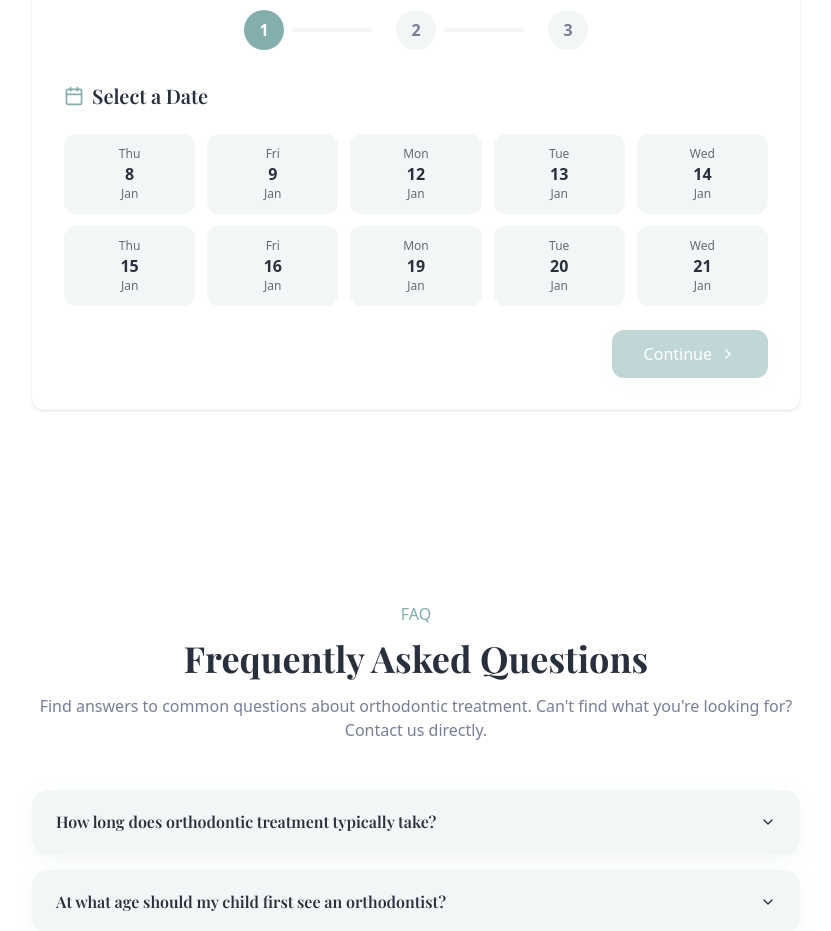
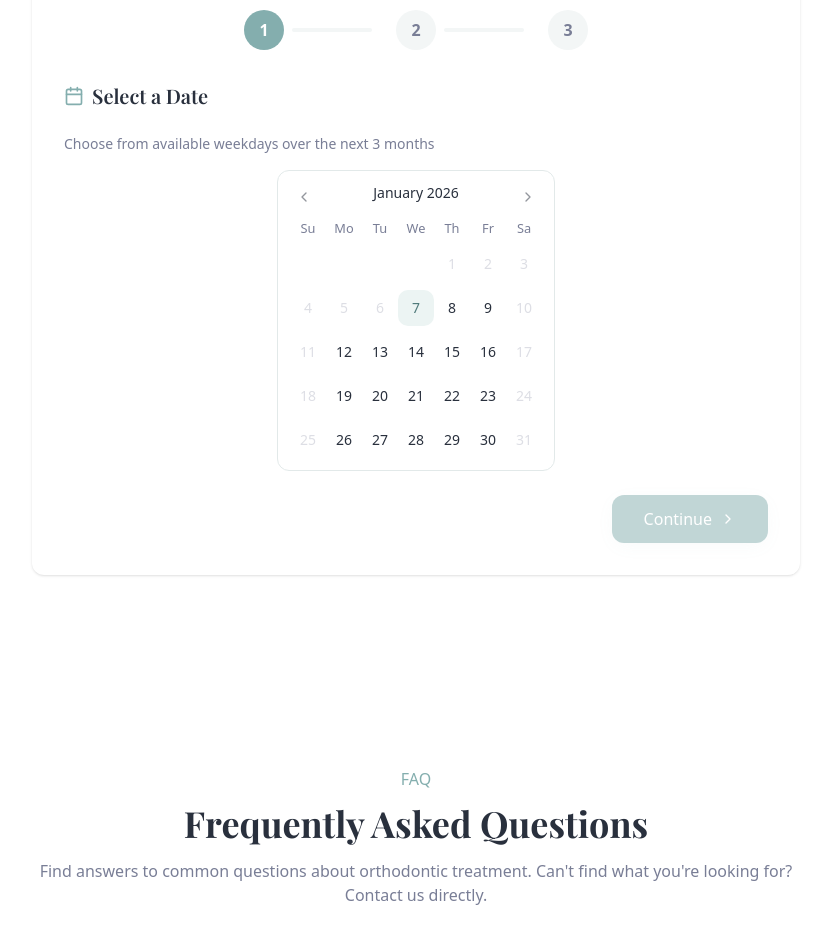
Before and after one commit to Azania-Mokhampane/three-rivers-orthodontics, a Next.js app: page / in a window 1280 px wide. Shown: the part 5400-6331 px from the top of the page, without its empty margins (224-1055 px from the left). Built offline with nearby package versions, Linux system fonts and the light colour scheme; a web font is replaced by a local one.

Commit message:
feat: integrate custom calendar component with date constraints and improved date selection

```diff
--- a/package.json
+++ b/package.json
@@ -15,11 +15,13 @@
     "@radix-ui/react-slot": "^1.2.4",
     "class-variance-authority": "^0.7.1",
     "clsx": "^2.1.1",
+    "date-fns": "^4.1.0",
     "framer-motion": "^12.26.2",
     "lucide-react": "^0.562.0",
     "next": "16.1.1",
     "next-themes": "^0.4.6",
     "react": "19.2.3",
+    "react-day-picker": "^9.13.0",
     "react-dom": "19.2.3",
     "react-icons": "^5.5.0",
     "sonner": "^2.0.7",
--- a/src/app/components/Booking.tsx
+++ b/src/app/components/Booking.tsx
@@ -5,7 +5,7 @@
 import { Label } from "@/components/ui/label";
 import { Textarea } from "@/components/ui/textarea";
 import {
-  Calendar,
+  Calendar as CalendarIcon,
   Clock,
   CheckCircle,
   ChevronLeft,
@@ -15,6 +15,8 @@
   ExternalLink,
 } from "lucide-react";
 import { toast } from "sonner";
+import { addMonths, isBefore, isWeekend, startOfDay } from "date-fns";
+import { Calendar } from "@/components/ui/calendar";
 
 // WhatsApp number for Three Rivers Orthodontics
 const WHATSAPP_NUMBER = "27615830624";
@@ -32,26 +34,14 @@
     message: "",
   });
 
-  // Generate available dates (next 30 days, excluding weekends)
-  const getAvailableDates = () => {
-    const dates: Date[] = [];
-    const today = new Date();
+  // Calendar date constraints - 3 months from today, excluding weekends
+  const today = startOfDay(new Date());
+  const threeMonthsFromNow = addMonths(today, 3);
 
-    for (let i = 1; i <= 30; i++) {
-      const date = new Date(today);
-      date.setDate(today.getDate() + i);
-      const dayOfWeek = date.getDay();
-
-      // Exclude Saturday (6) and Sunday (0)
-      if (dayOfWeek !== 0 && dayOfWeek !== 6) {
-        dates.push(date);
-      }
-    }
-
-    return dates;
+  // Disable weekends and past dates
+  const isDateDisabled = (date: Date) => {
+    return isWeekend(date) || isBefore(date, today);
   };
-
-  const availableDates = getAvailableDates();
 
   // Time slots (8 AM - 4:30 PM)
   const timeSlots = [
@@ -214,7 +204,7 @@
                 size="lg"
                 className="gap-2 shrink-0"
               >
-                <Calendar className="w-5 h-5" />
+                <CalendarIcon className="w-5 h-5" />
                 Book Online
                 <ExternalLink className="w-4 h-4" />
               </Button>
@@ -262,32 +252,34 @@
             {step === 1 && (
               <div className="animate-fade-in">
                 <div className="flex items-center gap-2 mb-6">
-                  <Calendar className="w-5 h-5 text-primary" />
+                  <CalendarIcon className="w-5 h-5 text-primary" />
                   <h3 className="font-display text-xl font-semibold">
                     Select a Date
                   </h3>
                 </div>
+                <p className="text-sm text-muted-foreground mb-4">
+                  Choose from available weekdays over the next 3 months
+                </p>
 
-                <div className="grid grid-cols-3 sm:grid-cols-4 md:grid-cols-5 gap-3 mb-6">
-                  {availableDates.slice(0, 10).map((date) => (
-                    <button
-                      key={date.toISOString()}
-                      onClick={() => setSelectedDate(date)}
-                      className={`p-3 rounded-lg text-center transition-all duration-200 ${
-                        selectedDate?.toDateString() === date.toDateString()
-                          ? "bg-primary text-primary-foreground shadow-soft"
-                          : "bg-muted hover:bg-accent text-foreground"
-                      }`}
-                    >
-                      <p className="text-xs opacity-70">
-                        {date.toLocaleDateString("en-ZA", { weekday: "short" })}
-                      </p>
-                      <p className="font-semibold">{date.getDate()}</p>
-                      <p className="text-xs opacity-70">
-                        {date.toLocaleDateString("en-ZA", { month: "short" })}
-                      </p>
-                    </button>
-                  ))}
+                <div className="flex justify-center mb-6">
+                  <Calendar
+                    mode="single"
+                    selected={selectedDate || undefined}
+                    onSelect={(date) => setSelectedDate(date || null)}
+                    disabled={isDateDisabled}
+                    startMonth={today}
+                    endMonth={threeMonthsFromNow}
+                    numberOfMonths={1}
+                    className="rounded-lg border border-border bg-card p-3 pointer-events-auto"
+                    classNames={{
+                      button_next:
+                        "cursor-pointer h-7 w-7 bg-transparent p-0 opacity-50 hover:opacity-100 inline-flex items-center justify-center rounded-md hover:bg-accent",
+                      button_previous:
+                        "cursor-pointer h-7 w-7 bg-transparent p-0 opacity-50 hover:opacity-100 inline-flex items-center justify-center rounded-md hover:bg-accent",
+
+                      day: "h-9 w-9 p-0 font-normal inline-flex items-center justify-center rounded-md hover:bg-accent hover:text-accent-foreground transition-colors",
+                    }}
+                  />
                 </div>
 
                 <div className="flex justify-end">
--- /dev/null
+++ b/src/components/ui/calendar.tsx
@@ -0,0 +1,211 @@
+import * as React from "react";
+import {
+  ChevronDownIcon,
+  ChevronLeftIcon,
+  ChevronRightIcon,
+} from "lucide-react";
+import { DayButton, DayPicker, getDefaultClassNames } from "react-day-picker";
+
+import { cn } from "@/lib/utils";
+import { Button, buttonVariants } from "@/components/ui/button";
+
+function Calendar({
+  className,
+  classNames,
+  showOutsideDays = true,
+  captionLayout = "label",
+  buttonVariant = "ghost",
+  formatters,
+  components,
+  ...props
+}: React.ComponentProps<typeof DayPicker> & {
+  buttonVariant?: React.ComponentProps<typeof Button>["variant"];
+}) {
+  const defaultClassNames = getDefaultClassNames();
+
+  return (
+    <DayPicker
+      showOutsideDays={showOutsideDays}
+      className={cn(
+        "bg-background group/calendar p-3 [--cell-size:2rem] in-data-[slot=card-content]:bg-transparent in-data-[slot=popover-content]:bg-transparent",
+        String.raw`rtl:**:[.rdp-button\_next>svg]:rotate-180`,
+        String.raw`rtl:**:[.rdp-button\_previous>svg]:rotate-180`,
+        className
+      )}
+      captionLayout={captionLayout}
+      formatters={{
+        formatMonthDropdown: (date) =>
+          date.toLocaleString("default", { month: "short" }),
+        ...formatters,
+      }}
+      classNames={{
+        root: cn("w-fit", defaultClassNames.root),
+        months: cn(
+          "relative flex flex-col gap-4 md:flex-row",
+          defaultClassNames.months
+        ),
+        month: cn("flex w-full flex-col gap-4", defaultClassNames.month),
+        nav: cn(
+          "absolute inset-x-0 top-0 flex w-full items-center justify-between gap-1",
+          defaultClassNames.nav
+        ),
+        button_previous: cn(
+          buttonVariants({ variant: buttonVariant }),
+          "h-[--cell-size] w-[--cell-size] select-none p-0 aria-disabled:opacity-50",
+          defaultClassNames.button_previous
+        ),
+        button_next: cn(
+          buttonVariants({ variant: buttonVariant }),
+          "h-[--cell-size] w-[--cell-size] select-none p-0 aria-disabled:opacity-50",
+          defaultClassNames.button_next
+        ),
+        month_caption: cn(
+          "flex h-[--cell-size] w-full items-center justify-center px-[--cell-size]",
+          defaultClassNames.month_caption
+        ),
+        dropdowns: cn(
+          "flex h-[--cell-size] w-full items-center justify-center gap-1.5 text-sm font-medium",
+          defaultClassNames.dropdowns
+        ),
+        dropdown_root: cn(
+          "has-focus:border-ring border-input shadow-xs has-focus:ring-ring/50 has-focus:ring-[3px] relative rounded-md border",
+          defaultClassNames.dropdown_root
+        ),
+        dropdown: cn(
+          "bg-popover absolute inset-0 opacity-0",
+          defaultClassNames.dropdown
+        ),
+        caption_label: cn(
+          "select-none font-medium",
+          captionLayout === "label"
+            ? "text-sm"
+            : "[&>svg]:text-muted-foreground flex h-8 items-center gap-1 rounded-md pl-2 pr-1 text-sm [&>svg]:size-3.5",
+          defaultClassNames.caption_label
+        ),
+        table: "w-full border-collapse",
+        weekdays: cn("flex", defaultClassNames.weekdays),
+        weekday: cn(
+          "text-muted-foreground flex-1 select-none rounded-md text-[0.8rem] font-normal",
+          defaultClassNames.weekday
+        ),
+        week: cn("mt-2 flex w-full", defaultClassNames.week),
+        week_number_header: cn(
+          "w-[--cell-size] select-none",
+          defaultClassNames.week_number_header
+        ),
+        week_number: cn(
+          "text-muted-foreground select-none text-[0.8rem]",
+          defaultClassNames.week_number
+        ),
+        day: cn(
+          "group/day relative aspect-square h-full w-full select-none p-0 text-center [&:first-child[data-selected=true]_button]:rounded-l-md [&:last-child[data-selected=true]_button]:rounded-r-md",
+          defaultClassNames.day
+        ),
+        range_start: cn(
+          "bg-accent rounded-l-md",
+          defaultClassNames.range_start
+        ),
+        range_middle: cn("rounded-none", defaultClassNames.range_middle),
+        range_end: cn("bg-accent rounded-r-md", defaultClassNames.range_end),
+        today: cn(
+          "bg-accent text-accent-foreground rounded-md data-[selected=true]:rounded-none",
+          defaultClassNames.today
+        ),
+        outside: cn(
+          "text-muted-foreground aria-selected:text-muted-foreground",
+          defaultClassNames.outside
+        ),
+        disabled: cn(
+          "text-muted-foreground opacity-50",
+          defaultClassNames.disabled
+        ),
+        hidden: cn("invisible", defaultClassNames.hidden),
+        ...classNames,
+      }}
+      components={{
+        Root: ({ className, rootRef, ...props }) => {
+          return (
+            <div
+              data-slot="calendar"
+              ref={rootRef}
+              className={cn(className)}
+              {...props}
+            />
+          );
+        },
+        Chevron: ({ className, orientation, ...props }) => {
+          if (orientation === "left") {
+            return (
+              <ChevronLeftIcon className={cn("size-4", className)} {...props} />
+            );
+          }
+
+          if (orientation === "right") {
+            return (
+              <ChevronRightIcon
+                className={cn("size-4", className)}
+                {...props}
+              />
+            );
+          }
+
+          return (
+            <ChevronDownIcon className={cn("size-4", className)} {...props} />
+          );
+        },
+        DayButton: CalendarDayButton,
+        WeekNumber: ({ children, ...props }) => {
+          return (
+            <td {...props}>
+              <div className="flex size-[--cell-size] items-center justify-center text-center">
+                {children}
+              </div>
+            </td>
+          );
+        },
+        ...components,
+      }}
+      {...props}
+    />
+  );
+}
+
+function CalendarDayButton({
+  className,
+  day,
+  modifiers,
+  ...props
+}: React.ComponentProps<typeof DayButton>) {
+  const defaultClassNames = getDefaultClassNames();
+
+  const ref = React.useRef<HTMLButtonElement>(null);
+  React.useEffect(() => {
+    if (modifiers.focused) ref.current?.focus();
+  }, [modifiers.focused]);
+
+  return (
+    <Button
+      ref={ref}
+      variant="ghost"
+      size="icon"
+      data-day={day.date.toLocaleDateString()}
+      data-selected-single={
+        modifiers.selected &&
+        !modifiers.range_start &&
+        !modifiers.range_end &&
+        !modifiers.range_middle
+      }
+      data-range-start={modifiers.range_start}
+      data-range-end={modifiers.range_end}
+      data-range-middle={modifiers.range_middle}
+      className={cn(
+        "data-[selected-single=true]:bg-primary data-[selected-single=true]:text-primary-foreground data-[range-middle=true]:bg-accent data-[range-middle=true]:text-accent-foreground data-[range-start=true]:bg-primary data-[range-start=true]:text-primary-foreground data-[range-end=true]:bg-primary data-[range-end=true]:text-primary-foreground group-data-[focused=true]/day:border-ring group-data-[focused=true]/day:ring-ring/50 flex aspect-square h-auto w-full min-w-[--cell-size] flex-col gap-1 font-normal leading-none data-[range-end=true]:rounded-md data-[range-middle=true]:rounded-none data-[range-start=true]:rounded-md group-data-[focused=true]/day:relative group-data-[focused=true]/day:z-10 group-data-[focused=true]/day:ring-[3px] [&>span]:text-xs [&>span]:opacity-70",
+        defaultClassNames.day,
+        className
+      )}
+      {...props}
+    />
+  );
+}
+
+export { Calendar, CalendarDayButton };
```
Also changed, not shown: 1 other file (tests, documents, lock files or other folders).
